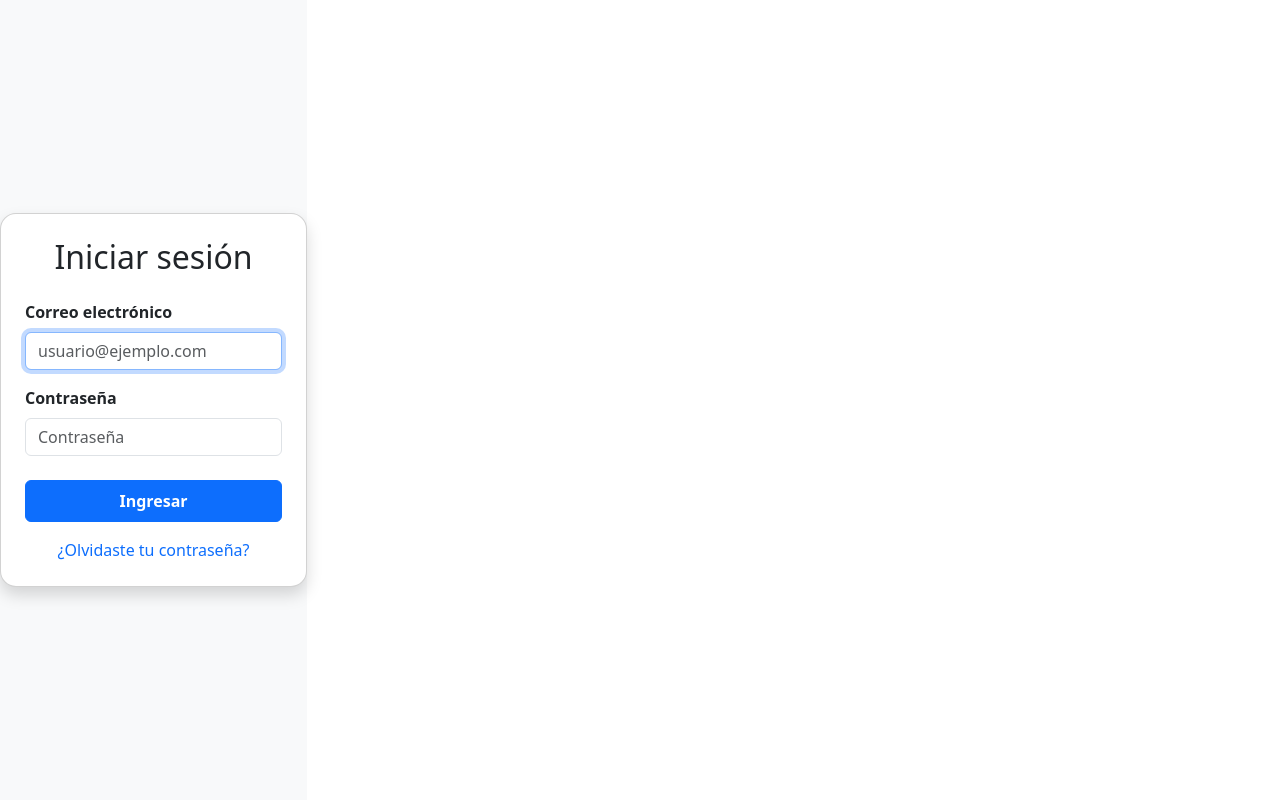
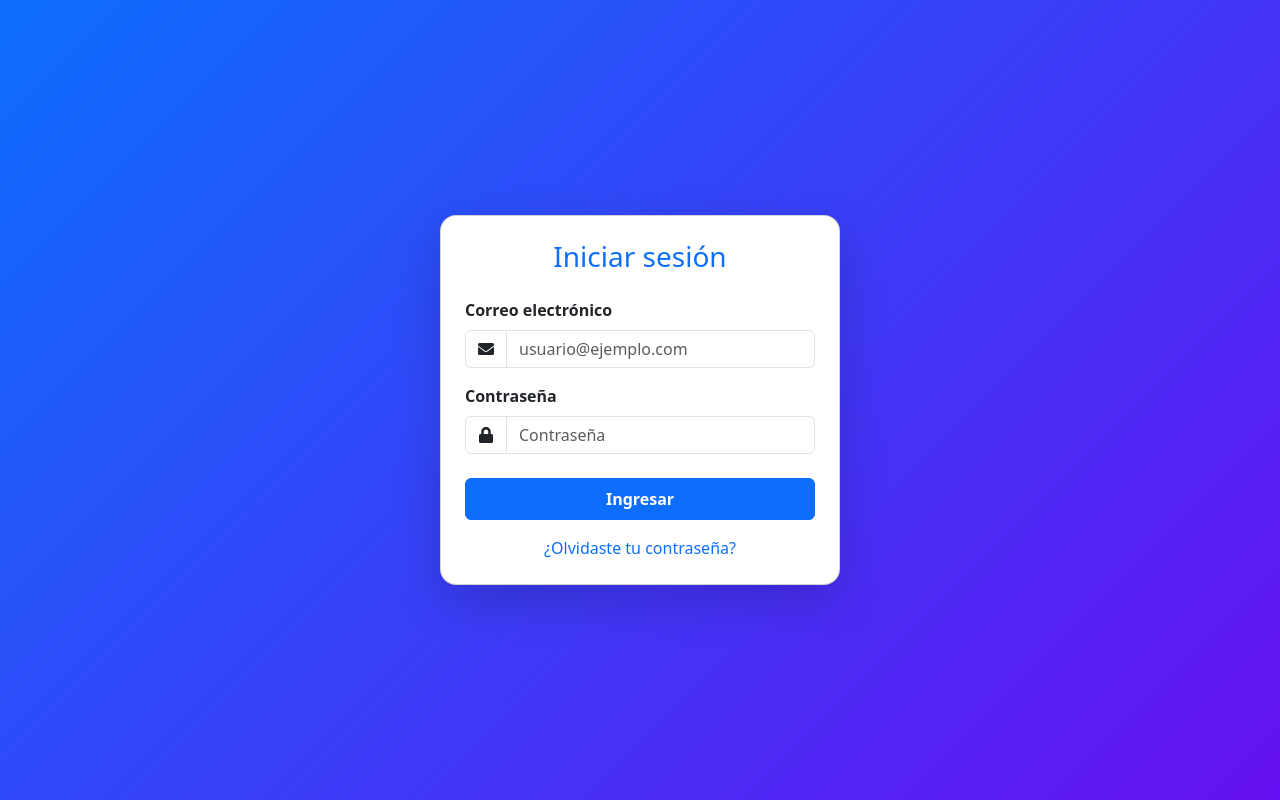
Before and after one commit to MarioFilian/Frontend_MessagingService, a React (Vite) app: page / in a window 1280 px wide. Built offline with nearby package versions, Linux system fonts and the light colour scheme.

Commit message:
feat(login): ✨ enhance login page with icons and improved styling

```diff
--- a/src/pages/Login.jsx
+++ b/src/pages/Login.jsx
@@ -1,5 +1,6 @@
 import React, { useState } from 'react';
 import { Link, useNavigate } from 'react-router-dom';
+import { FaEnvelope, FaLock } from 'react-icons/fa';
 
 const Login = () => {
   const navigate = useNavigate();
@@ -8,57 +9,81 @@ const Login = () => {
 
   const handleSubmit = (e) => {
     e.preventDefault();
-    // Aquí va la lógica de autenticación (API, validación, etc)
-    // Por ahora simulamos login exitoso
+    // Aquí iría la lógica real de login
     navigate('/chats');
   };
 
   return (
     <div
-      className="d-flex justify-content-center align-items-center vh-100 bg-light"
+      className="vh-100 vw-100 d-flex justify-content-center align-items-center"
+      style={{
+        background: 'linear-gradient(135deg, #0d6efd, #6610f2)',
+        color: '#fff',
+      }}
     >
       <div
-        className="card shadow p-4"
-        style={{ maxWidth: '400px', width: '100%', borderRadius: '1rem' }}
+        className="card shadow-lg p-4"
+        style={{
+          width: '100%',
+          maxWidth: '400px',
+          borderRadius: '1rem',
+        }}
       >
-        <h2 className="mb-4 text-center">Iniciar sesión</h2>
+        <h3 className="mb-4 text-center text-primary">Iniciar sesión</h3>
+
         <form onSubmit={handleSubmit}>
+          {/* Input: Email */}
           <div className="mb-3">
             <label htmlFor="email" className="form-label fw-semibold">
               Correo electrónico
             </label>
+            <div className="input-group">
+              <span className="input-group-text bg-white">
+                <FaEnvelope />
+              </span>
               <input
                 type="email"
                 className="form-control"
                 id="email"
                 placeholder="usuario@ejemplo.com"
                 value={email}
-              onChange={e => setEmail(e.target.value)}
+                onChange={(e) => setEmail(e.target.value)}
                 required
-              autoFocus
               />
             </div>
+          </div>
 
+          {/* Input: Password */}
           <div className="mb-4">
             <label htmlFor="password" className="form-label fw-semibold">
               Contraseña
             </label>
+            <div className="input-group">
+              <span className="input-group-text bg-white">
+                <FaLock />
+              </span>
               <input
                 type="password"
                 className="form-control"
                 id="password"
                 placeholder="Contraseña"
                 value={password}
-              onChange={e => setPassword(e.target.value)}
+                onChange={(e) => setPassword(e.target.value)}
                 required
               />
             </div>
+          </div>
 
-          <button type="submit" className="btn btn-primary w-100 py-2 fw-bold">
+          {/* Botón: Enviar */}
+          <button
+            type="submit"
+            className="btn btn-primary w-100 py-2 fw-bold"
+          >
             Ingresar
           </button>
         </form>
 
+        {/* Link: Olvidaste tu contraseña */}
         <div className="mt-3 text-center">
           <Link to="/forgot-password" className="text-decoration-none">
             ¿Olvidaste tu contraseña?
```
Lines whose indentation alone changed are shown as unchanged.
